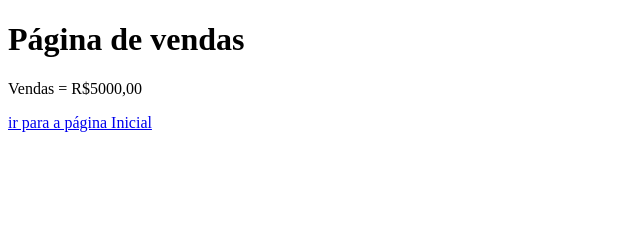
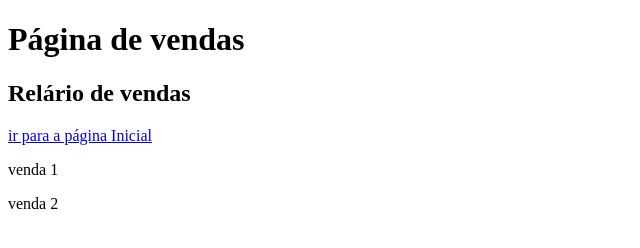
Before and after one commit to Wagner-Amadeus/aula_github, a plain HTML site: page vendas.html in a window 1280 px wide. Shown: the whole page, without its empty margins (0-640 px from the left). Drawn offline with Linux system fonts and the light colour scheme.

Commit message:
Atualizado arquivo vendas.html

```diff
--- a/vendas.html
+++ b/vendas.html
@@ -8,7 +8,9 @@
 </head>
 <body>
     <h1> Página de vendas </h1>
-    <p> Vendas = R$5000,00 </p>
+    <h2> Relário de vendas </h2>
     <a href="index.html"> ir para a página Inicial</a>
+    <p> venda 1 </p>
+    <p> venda 2 </p>
 </body>
 </html>
```
